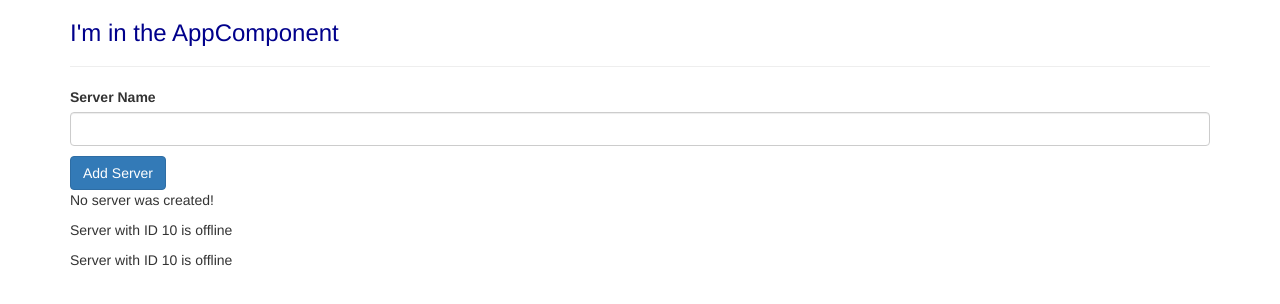
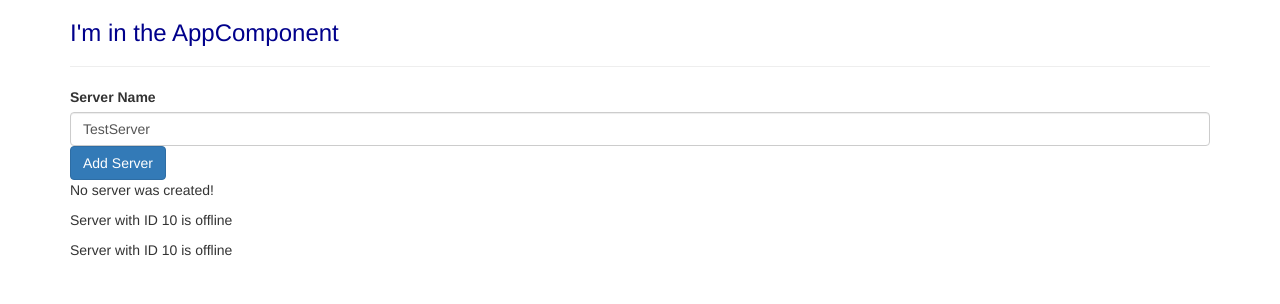
Before and after one commit to JordanFJH/my-first-angular-app, an Angular app: page / in a window 1280 px wide. Shown: the top 304 px of the page. Built offline with nearby package versions, Linux system fonts and the light colour scheme.

Commit message:
added two way databinding

```diff
--- a/src/app/app.module.ts
+++ b/src/app/app.module.ts
@@ -4,6 +4,7 @@
 import { AppComponent } from './app.component';
 import { ServerComponent } from './server/server.component';
 import { ServersComponent } from './servers/servers.component';
+import { FormsModule } from '@angular/forms';
 
 @NgModule({
   declarations: [
@@ -13,6 +14,7 @@
   ],
   imports: [
     BrowserModule,
+    FormsModule
   ],
   providers: [],
   bootstrap: [AppComponent]
--- a/src/app/servers/servers.component.html
+++ b/src/app/servers/servers.component.html
@@ -1,12 +1,11 @@
 <label>Server Name</label>
-<input type="text"
+<!-- <input type="text"
 class="form-control"
-(input)="onUpdateServerName($event)">
-<p> {{ serverName }} </p>
-<button class="btn btn-primary"
-[disabled]="!allowNewServer"
-(click)="onCreateServer()">
-Add Server
+(input)="onUpdateServerName($event)"> -->
+<input type="text" class="form-control" [(ngModel)]="serverName">
+<!-- <p> {{ serverName }} </p> -->
+<button class="btn btn-primary" [disabled]="!allowNewServer" (click)="onCreateServer()">
+    Add Server
 </button>
 <p> {{ serverCreationStatus }} </p>
 <!-- <p [innerText]="allowNewServer"></p>
--- a/src/app/servers/servers.component.ts
+++ b/src/app/servers/servers.component.ts
@@ -9,7 +9,7 @@
 export class ServersComponent {
   allowNewServer = false;
   serverCreationStatus = "No server was created!";
-  serverName = "";
+  serverName = "TestServer";
 
   constructor() {
     setTimeout(() => {
@@ -18,7 +18,7 @@
   }
 
   onCreateServer() {
-    this.serverCreationStatus = "Server was created!"
+    this.serverCreationStatus = "Server was created! Name is " + this.serverName
   }
 
   onUpdateServerName(event: any) {
```
